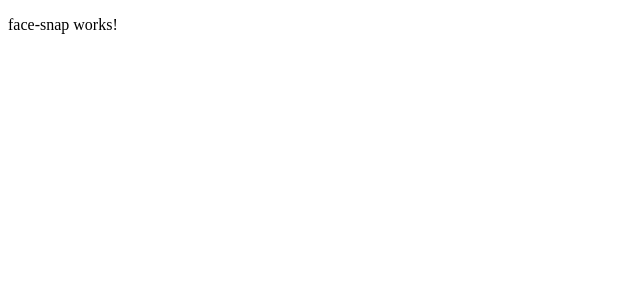
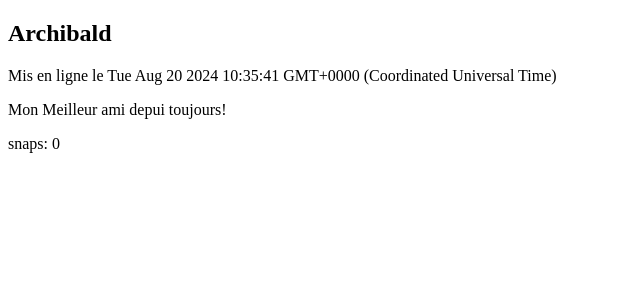
Before and after one commit to ilyascherfi/my-new-repo, an Angular app: page / in a window 1280 px wide. Shown: the top 300 px of the page, without its empty margins (0-640 px from the left). Built offline with nearby package versions, Linux system fonts and the light colour scheme.

Commit message:
use the variables in the html

```diff
--- a/src/app/face-snap/face-snap.component.html
+++ b/src/app/face-snap/face-snap.component.html
@@ -1 +1,4 @@
-<p>face-snap works!</p>
+<h2>{{ title }}</h2>
+<p>Mis en ligne le {{ createdAt }}</p>
+<p>{{ description }}</p>
+<p>snaps: {{ snaps }}</p>
--- a/src/app/face-snap/face-snap.component.ts
+++ b/src/app/face-snap/face-snap.component.ts
@@ -1,4 +1,4 @@
-import { Component } from '@angular/core';
+import { Component, OnInit } from '@angular/core';
 
 @Component({
   selector: 'app-face-snap',
@@ -7,6 +7,16 @@ import { Component } from '@angular/core';
   templateUrl: './face-snap.component.html',
   styleUrl: './face-snap.component.scss'
 })
-export class FaceSnapComponent {
+export class FaceSnapComponent implements OnInit {
+  title!: string;
+  description!: string;
+  createdAt!: Date;
+  snaps!: number;
 
+  ngOnInit(): void {
+    this.title = 'Archibald';
+    this.description = 'Mon Meilleur ami depui toujours! ';
+    this.createdAt = new Date();
+    this.snaps = 0;
+  }
 }
```
